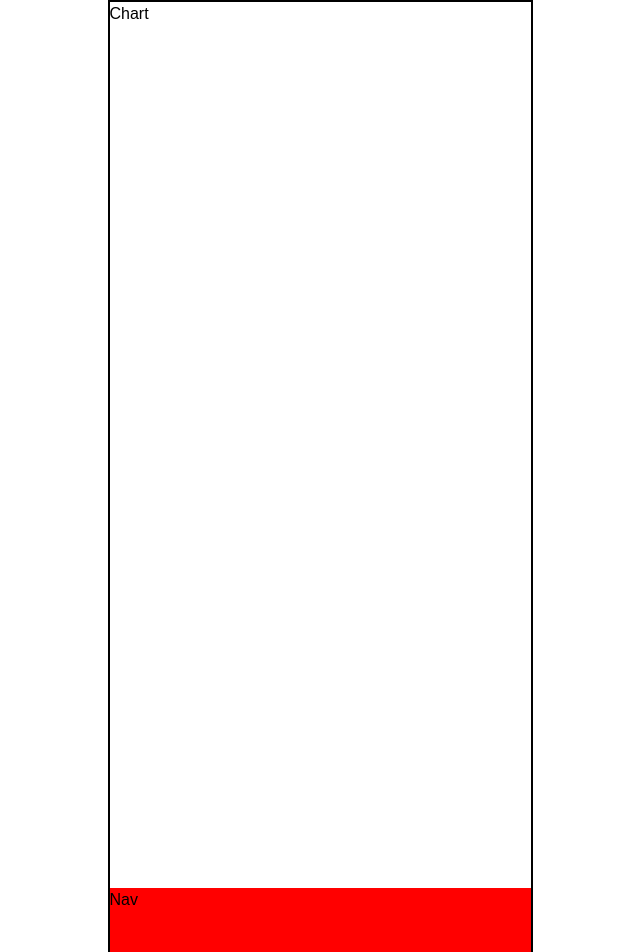
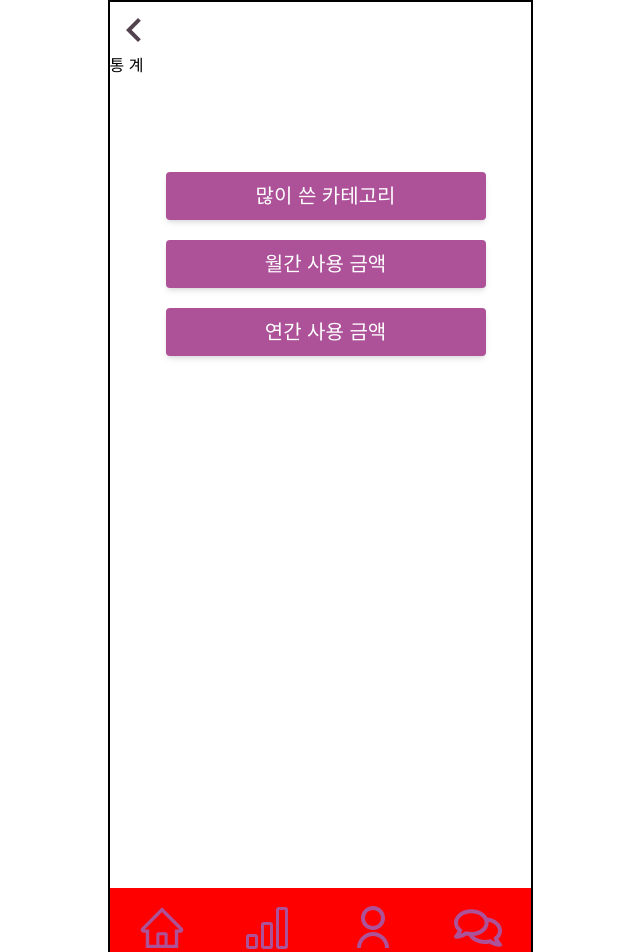
Before and after one commit to haglass/MoneyBook, a React (Create React App) app: page /chart in a window 1280 px wide. Shown: the top 952 px of the page, without its empty margins (320-960 px from the left). Built offline with nearby package versions, Linux system fonts and the light colour scheme.

Commit message:
nav chart 초기작업

```diff
--- a/src/components/Nav.js
+++ b/src/components/Nav.js
@@ -1,10 +1,45 @@
 import React from "react";
 import * as css from "../styles/Styles";
+import { AiOutlineHome } from "react-icons/ai";
+// import {AiFillHome} from "react-icons/ai"
+import { BsBarChart } from "react-icons/bs";
+// import {BsBarChartFill}from "react-icons/bs"
+
+import { RiUserLine } from "react-icons/ri";
+// import {RiUserFill} from "react-icons/ri"
+import { FaRegComments } from "react-icons/fa";
+import { Link } from "react-router-dom";
+// import {FaComments} from "react-icons/fa"
 
 const Nav = () => {
   return (
     <>
-      <css.navInner>Nav</css.navInner>
+      <css.navInner className="flex justify-around py-4 text-5xl text-main ">
+        <Link to="/Main">
+          <button className="text-main">
+            <AiOutlineHome />
+          </button>
+        </Link>
+        {/* <AiFillHome/> */}
+        <Link to="/Cart">
+          <button className="text-main">
+            <BsBarChart />
+          </button>
+        </Link>
+        {/* <BsBarChartFill/> */}
+        <Link to="/Login">
+          <button className="text-main">
+            <RiUserLine />
+          </button>
+        </Link>
+        {/* <RiUserFill/>  */}
+        <Link to="/Board">
+          <button className="text-main ">
+            <FaRegComments />
+          </button>
+        </Link>
+        {/* <FaComments/> */}
+      </css.navInner>
     </>
   );
 };
--- a/src/pages/chart/Chart.js
+++ b/src/pages/chart/Chart.js
@@ -1,9 +1,35 @@
-import React from 'react'
+import React from "react";
+import { Link } from "react-router-dom";
+import { MdOutlineKeyboardArrowLeft } from "react-icons/md";
+import tw from "tailwind-styled-components";
 
 const Chart = () => {
   return (
-    <div>Chart</div>
-  )
-}
-
-export default Chart
+    <>
+      <Header>
+        <Link to={"/"}>
+          <MdOutlineKeyboardArrowLeft className="text-sub text-5xl font-bold" />
+          <h1> 통 계 </h1>
+        </Link>
+      </Header>
+      <div className="my-20">
+        <Bt>많이 쓴 카테고리</Bt>
+        <Bt>월간 사용 금액</Bt>
+        <Bt>연간 사용 금액</Bt>
+      </div>
+    </>
+  );
+};
+const Bt = tw.button`
+ w-80 h-12 ml-14 my-2.5 bg-main
+   text-white font-medium text-xl leading-tight uppercase
+   rounded shadow-md hover:bg-sub hover:shadow-lg
+    focus:bg-sub focus:shadow-lg focus:outline-none focus:ring-0 active:bg-sub active:shadow-lg transition duration-150 ease-in-out
+`;
+const Header = tw.div`
+flex
+items-center
+w-full
+h-20
+`;
+export default Chart;
--- a/src/pages/main/Main.js
+++ b/src/pages/main/Main.js
@@ -10,8 +10,8 @@ const Main = () => {
         <Link to={"/"}>
           <MdOutlineKeyboardArrowLeft className="text-sub text-5xl font-bold" />
         </Link>
-        <h1 className="text-xl font-bold">상세내역</h1>
       </Header>
+
     </>
   );
 };
```
